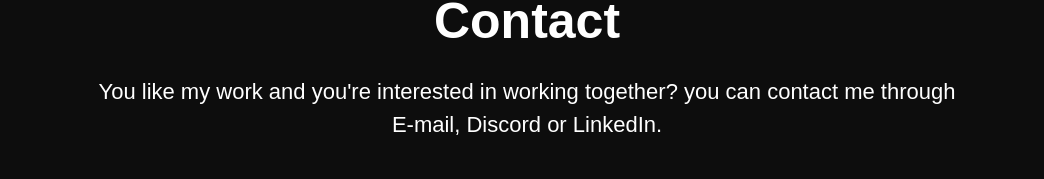
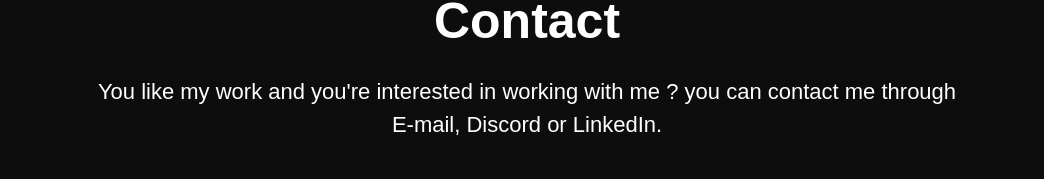
Before and after one commit to wassim-mouloud/portfolio, a React (Create React App) app: page / in a window 1280 px wide. Shown: the part 2153-2332 px from the top of the page, without its empty margins (113-1157 px from the left). Built offline with nearby package versions, Linux system fonts and the light colour scheme.

Commit message:
correcting a typo

```diff
--- a/src/sections/Footer.jsx
+++ b/src/sections/Footer.jsx
@@ -31,7 +31,7 @@
   return (
     <motion.div initial='hidden' whileInView='show' variants={container} viewport={{once:true}} className='flex flex-col items-center justify-center w-screen gap-4 mb-10 mt-14' >
         <motion.h1 variants={appear} viewport={{once:true}} className='text-[32px] lg:text-[50px] font-bold text-white' >Contact</motion.h1>
-        <motion.p variants={appear} viewport={{once:true}} className='px-4 text-center text-white md:text-[22px] md:w-[900px]' >You like my work and you're interested in working together? you can contact me through E-mail, Discord or LinkedIn.</motion.p>
+        <motion.p variants={appear} viewport={{once:true}} className='px-4 text-center text-white md:text-[22px] md:w-[900px]' >You like my work and you're interested in working with me ? you can contact me through E-mail, Discord or LinkedIn.</motion.p>
 
         <motion.div variants={appear} viewport={{once:true}} className='flex flex-col gap-4 mt-6 md:gap-6 md:flex-row' >
             <a href="mailto: wassim.mouloud10@gmail.com">
```
